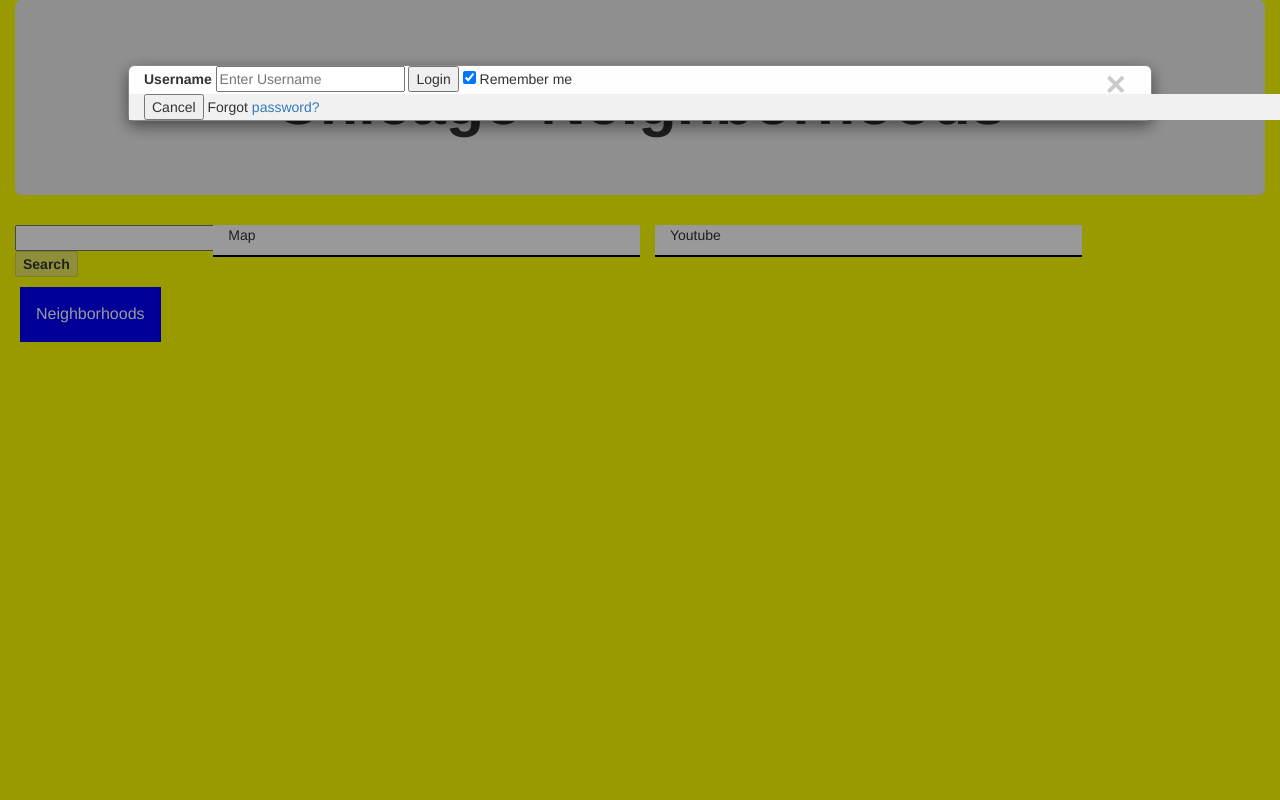
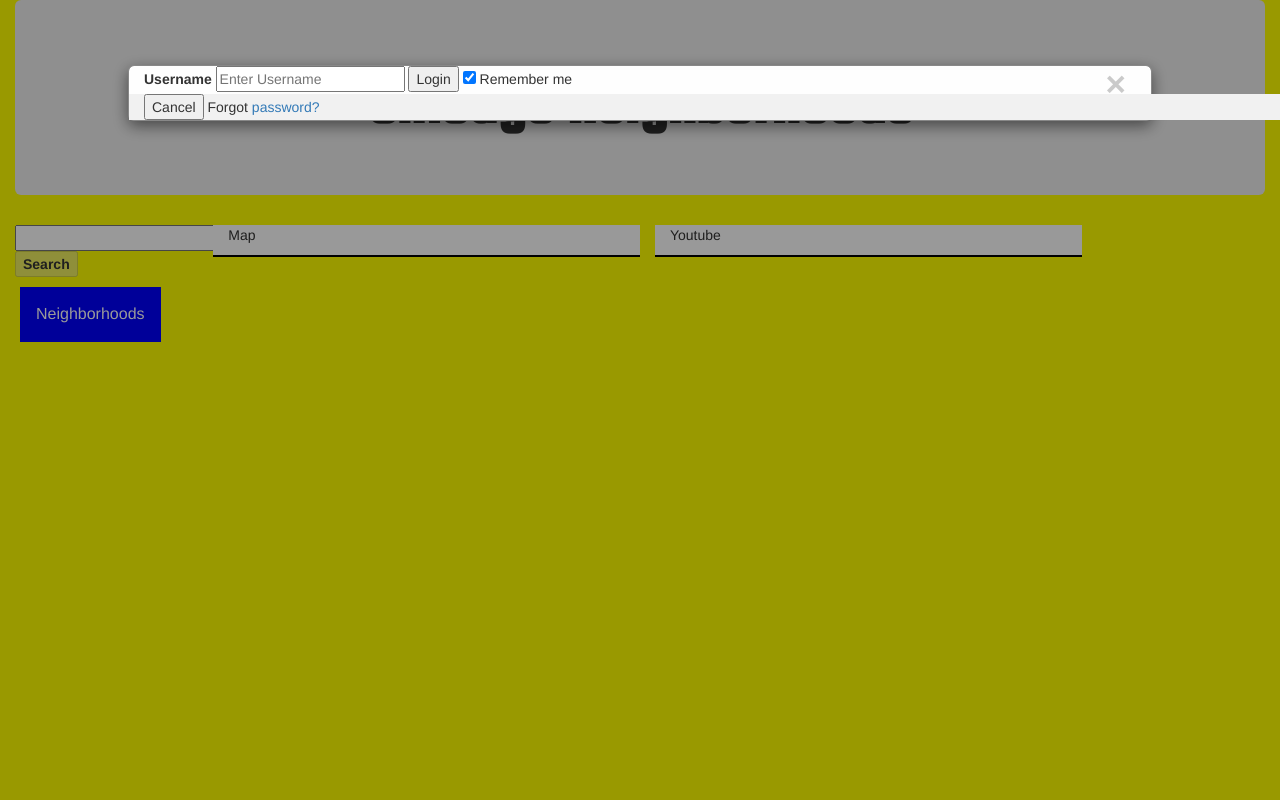
Before and after one commit to johngorm/fallacious-paste, a PHP site: page / in a window 1280 px wide. Run offline with PHP 8.4, Linux system fonts and the light colour scheme; some libraries are stand-ins or nearby versions.

Commit message:
updated css

```diff
--- a/assets/css/style.css
+++ b/assets/css/style.css
@@ -3,8 +3,8 @@ body {
 }
 
 
-#jumbotron {
-    background-color: yellow;
+.jumbotron {
+    font-family: 'Squada One', cursive;
 }
 
 .dropbtn {
--- a/index.html
+++ b/index.html
@@ -6,7 +6,7 @@
   <link rel="stylesheet" type="text/css" href="assets/css/reset.css">
     <link rel="stylesheet" href="https://maxcdn.bootstrapcdn.com/bootstrap/3.3.7/css/bootstrap.min.css">
     <link rel="stylesheet" type="text/css" href="assets/css/style.css">
-
+    <link href="https://fonts.googleapis.com/css?family=Squada+One" rel="stylesheet">
   <script src="https://code.jquery.com/jquery-3.2.1.min.js"
       integrity="sha256-hwg4gsxgFZhOsEEamdOYGBf13FyQuiTwlAQgxVSNgt4="
       crossorigin="anonymous"></script>
```
